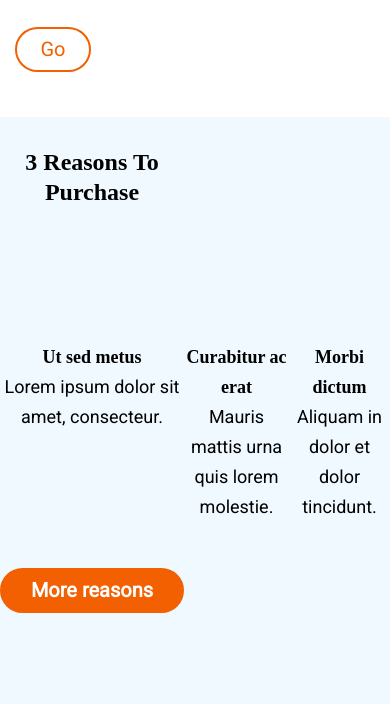
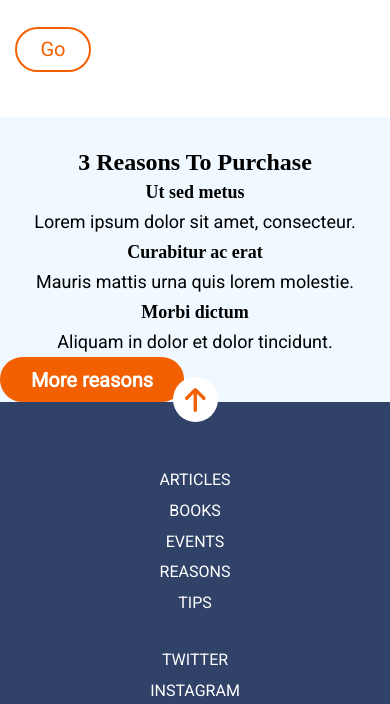
Before and after one commit to edurnevo/Anonymus-Proxy, a website: page src/html/index.html in a window 390 px wide. Shown: the part 1102-1806 px from the top of the page. Drawn offline with nearby package versions, Linux system fonts and the light colour scheme; files that its build step writes are made by us from their sources; files whose address does not match are found by name.

Commit message:
Fix mobile view

```diff
--- a/src/html/partials/main-reasons.html
+++ b/src/html/partials/main-reasons.html
@@ -1,20 +1,20 @@
 <section class="secondSection">
-    <h2 class="reasons" id="reasons">3 Reasons To Purchase</h2>
+    <h2 class="secondSection_title" id="reasons">3 Reasons To Purchase</h2>
 
-    <aside class="first-reason">
-      <h3 class="h3">Ut sed metus</h3>
-      <p class="texto-razones">Lorem ipsum dolor sit amet, consecteur.</p>
+    <aside class="secondSection_first-reason">
+      <h3 class="secondSection_h3">Ut sed metus</h3>
+      <p class="secondSection_text">Lorem ipsum dolor sit amet, consecteur.</p>
     </aside>
 
-    <aside class="second-reason">
-      <h3 class="h3">Curabitur ac erat</h3>
-      <p class="texto-razones">Mauris mattis urna quis lorem molestie.</p>
+    <aside class="secondSection_second-reason">
+      <h3 class="secondSection_h3">Curabitur ac erat</h3>
+      <p class="secondSection_text">Mauris mattis urna quis lorem molestie.</p>
     </aside>
 
-    <aside class="third-reason">
-      <h3 class="h3">Morbi dictum</h3>
-      <p class="texto-razones">Aliquam in dolor et dolor tincidunt.</p>
+    <aside class="secondSection_third-reason">
+      <h3 class="secondSection_h3">Morbi dictum</h3>
+      <p class="secondSection_text">Aliquam in dolor et dolor tincidunt.</p>
     </aside>
 
-    <button class="button"><strong>More reasons</strong></button>
+    <button class="secondSection_button"><strong>More reasons</strong></button>
   </section>
--- a/src/scss/layout/_main-reasons.scss
+++ b/src/scss/layout/_main-reasons.scss
@@ -0,0 +1,96 @@
+
+.secondSection  {
+    width: 100%;
+    background-color: #eff9ff;
+    display: grid;
+    grid-template-columns: auto;
+    grid-template-rows: auto;
+}
+
+.secondSection_title    {
+    font-family: "Roboto Slab";
+    font-size: 24px;
+    font-weight: bold;
+    font-style: normal;
+    line-height: 1.25;
+    text-align: center;
+    margin-top: 30px;
+}
+
+.secondSection_first-reason   {
+    text-align: center;
+}
+.secondSection_h3 {
+    font-family: "Roboto Slab";
+    font-size: 18px;
+    font-weight: bold;
+    font-style: normal;
+    line-height: 1.67;
+}
+
+.secondSection_text {
+    font-family: Roboto;
+    font-size: 18px;
+    font-weight: normal;
+    font-style: normal;
+    line-height: 1.67;
+}
+
+.secondSection_second-reason  {
+    text-align: center;
+}
+
+.secondSection_third-reason   {
+    text-align: center;
+}
+
+.secondSection_button {
+    background-color: #f26002;
+    width: 184px;
+    height: 45px;
+    border-radius: 22.5px;
+    font-family: "Roboto";
+    border: solid 2px #f26002;
+    font-size: 20px;
+    outline: none;
+    text-align: center;
+    color: #ffffff;
+    transition: background-color ease 0.8s;
+    &:hover {
+        background-color: white;
+        border: solid 3px #f26002;
+        color: #f26002;
+        box-shadow: 0 8px 15px rgba(0, 0, 0, 0.4);
+  }
+}
+
+// @media all and (min-width: 768px) {
+//     .reasons    {
+//         font-size: 26px;
+//         line-height: 1.73;
+//         text-align: center;
+//     }
+
+//     .h3 {
+//         font-size: 24px;
+//         line-height: 1.25;
+//     }
+
+//     .texto-razones  {
+//         font-size: 20px;
+//         line-height: 1.5;
+//     }
+
+//     .button {
+//         width: 210px;
+//     }
+// }
+
+
+// @media all and (min-width: 1280px) {
+//     .reasons    {
+//         font-size: 32px;
+//         line-height: 1.41;
+//         text-align: center;
+//     }
+// }
--- a/src/scss/layout/_main.scss
+++ b/src/scss/layout/_main.scss
@@ -55,77 +55,6 @@
 }
 
 
-.secondSection  {
-    width: 100%;
-    background-color: #eff9ff;
-    display: grid;
-    grid-template-columns: 1fr;
-    grid-template-rows: 1fr 45px 1fr 45px 1fr;
-}
-
-.reasons    {
-    font-family: "Roboto Slab";
-    font-size: 24px;
-    font-weight: bold;
-    font-style: normal;
-    line-height: 1.25;
-    grid-row: 1 / 2;
-    text-align: center;
-    margin-top: 30px;
-}
-
-.first-reason   {
-    grid-row: 3 / 4;
-    text-align: center;
-}
-
-.second-reason  {
-    grid-row: 3 / 4;
-    text-align: center;
-}
-
-.third-reason   {
-    grid-row: 3 / 4;
-    text-align: center;
-}
-
-.h3 {
-    font-family: "Roboto Slab";
-    font-size: 18px;
-    font-weight: bold;
-    font-style: normal;
-    line-height: 1.67;
-}
-
-.texto-razones  {
-    font-family: Roboto;
-    font-size: 18px;
-    font-weight: normal;
-    font-style: normal;
-    line-height: 1.67;
-}
-
-.button {
-    background-color: #f26002;
-    width: 184px;
-    height: 45px;
-    border-radius: 22.5px;
-    font-family: "Roboto";
-    border: solid 2px #f26002;
-    font-size: 20px;
-    outline: none;
-    text-align: center;
-    color: #ffffff;
-    grid-row: 5 / 6;
-    transition: background-color ease 0.8s;
-    &:hover {
-        background-color: white;
-        border: solid 3px #f26002;
-        color: #f26002;
-        box-shadow: 0 8px 15px rgba(0, 0, 0, 0.4);
-  }
-}
-
 @media all and (min-width: 768px) {
     .main-section    {
         width: 100%;
@@ -162,26 +91,6 @@
             box-shadow: 0 8px 15px rgba(0, 0, 0, 0.4);
         }
     }
-
-    .reasons    {
-        font-size: 26px;
-        line-height: 1.73;
-        text-align: center;
-    }
-
-    .h3 {
-        font-size: 24px;
-        line-height: 1.25;
-    }
-
-    .texto-razones  {
-        font-size: 20px;
-        line-height: 1.5;
-    }
-
-    .button {
-        width: 210px;
-    }
 }
 
 
@@ -215,10 +124,4 @@
             box-shadow: 0 8px 15px rgba(0, 0, 0, 0.4);
         }
     }
-
-    .reasons    {
-        font-size: 32px;
-        line-height: 1.41;
-        text-align: center;
-    }
 }
```
Also changed, not shown: src/html/partials/main.html (+0 -2 lines).
